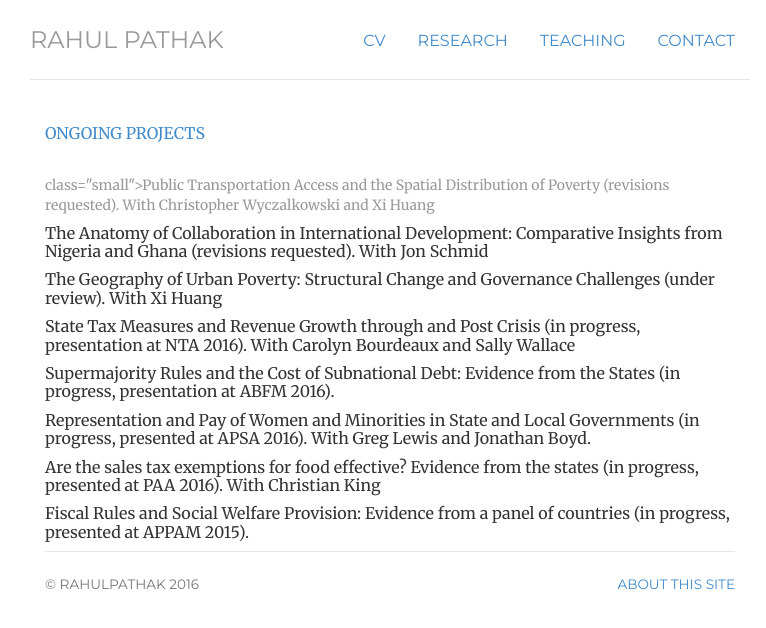
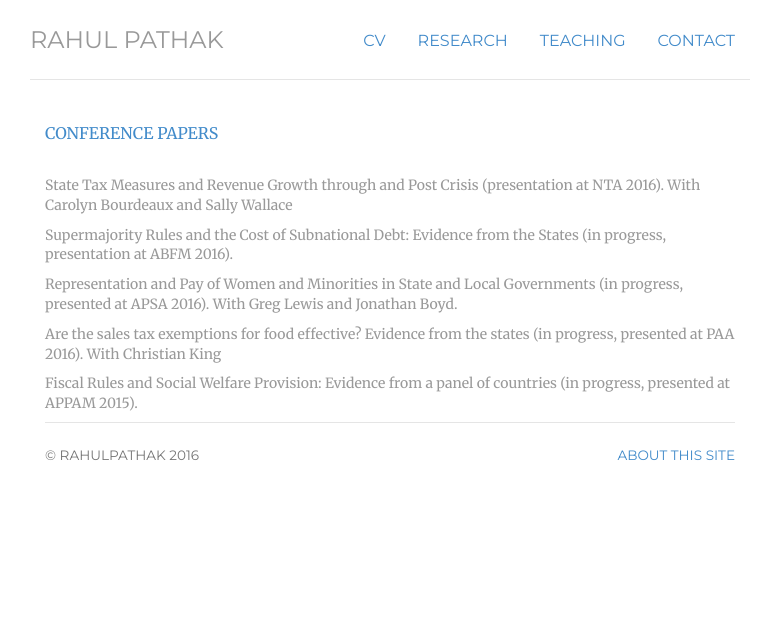
Before and after one commit to pathak-rahul/pathak-rahul.github.io, a Jekyll site: the page built from testing/index.html, in a window 1280 px wide. Shown: the top 628 px of the page, without its empty margins (250-1016 px from the left). Built offline with Jekyll 4.4.1, drawn with Linux system fonts in a browser that asks for light colours.

Commit message:
Update index.html

```diff
--- a/testing/index.html
+++ b/testing/index.html
@@ -11,16 +11,13 @@
     line-height: 115%;
 }
 </style>
-<p class="text-primary">ONGOING PROJECTS</p>
+<p class="text-primary">CONFERENCE PAPERS</p>
 
-<h4><small> class="small">Public Transportation Access and the Spatial Distribution of Poverty (revisions requested). With Christopher Wyczalkowski and Xi Huang</small> </h4>
-<p class="small">The Anatomy of Collaboration in International Development: Comparative Insights from Nigeria and Ghana (revisions requested). With Jon Schmid</p>
-<p class="small">The Geography of Urban Poverty: Structural Change and Governance Challenges (under review). With Xi Huang</p>
-<p class="small">State Tax Measures and Revenue Growth through and Post Crisis (in progress, presentation at NTA 2016). With Carolyn Bourdeaux and Sally Wallace</p>
-<p class="small">Supermajority Rules and the Cost of Subnational Debt: Evidence from the States (in progress, presentation at ABFM 2016).</p>
-<p class="small">Representation and Pay of Women and Minorities in State and Local Governments (in progress, presented at APSA 2016). With Greg Lewis and Jonathan Boyd.</p>
-<p class="small">Are the sales tax exemptions for food effective? Evidence from the states (in progress, presented at PAA 2016). With Christian King</p>
-<p class="small">Fiscal Rules and Social Welfare Provision: Evidence from a panel of countries (in progress, presented at APPAM 2015).</p>
+<h4><small>State Tax Measures and Revenue Growth through and Post Crisis (presentation at NTA 2016). With Carolyn Bourdeaux and Sally Wallace</small> </h4>
+<h4><small>Supermajority Rules and the Cost of Subnational Debt: Evidence from the States (in progress, presentation at ABFM 2016).</small> </h4>
+<h4><small>Representation and Pay of Women and Minorities in State and Local Governments (in progress, presented at APSA 2016). With Greg Lewis and Jonathan Boyd.</small> </h4>
+<h4><small>Are the sales tax exemptions for food effective? Evidence from the states (in progress, presented at PAA 2016). With Christian King</small> </h4>
+<h4><small>Fiscal Rules and Social Welfare Provision: Evidence from a panel of countries (in progress, presented at APPAM 2015).</small> </h4>
 
   </p> </span>
 </p>
```
